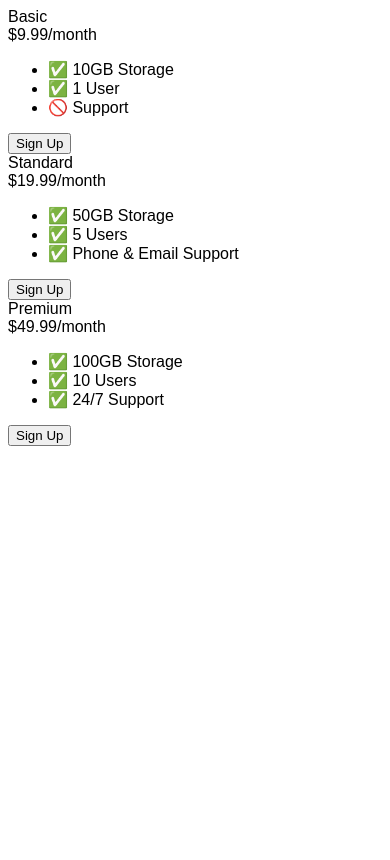
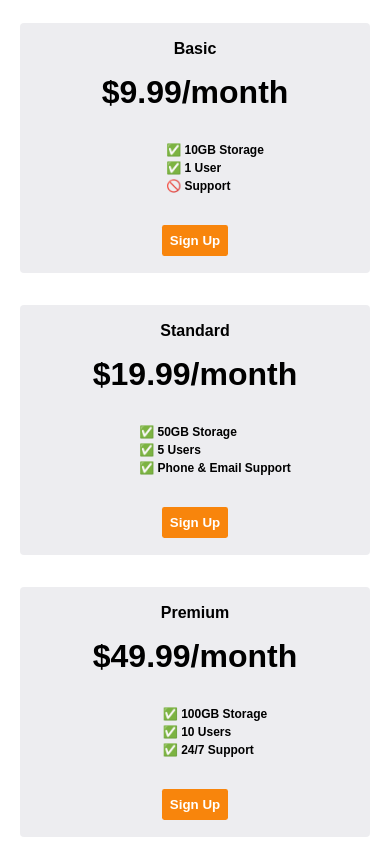
Before and after one commit to PlebianJim/complete-web-dev-2024, a plain HTML site: page 9.4-flexbox-pricing-table/index.html in a window 390 px wide. Drawn offline with Linux system fonts and the light colour scheme; a web font is replaced by a local one.

Commit message:
added stylings for full width and media queries for responsiveness

```diff
--- a/9.4-flexbox-pricing-table/index.html
+++ b/9.4-flexbox-pricing-table/index.html
@@ -9,10 +9,96 @@
   <style>
     body {
       font-family: "Sono", sans-serif;
+      height: 100vh;
+      display: flex;
+      justify-content: center;
+      align-items: center;
+    }
+
+    .pricing-container {
+      display: flex;
+      align-items: center;
+      justify-content: space-around;
+      gap: 2rem;
+    }
+
+    .pricing-plan {
+      min-height: 300px;
+      min-width: 450px;
+      display: flex;
+      flex-direction: column;
+      justify-content: center;
+      align-items: center;
+      background-color: #ededf0;
+      gap: 1rem;
+      border-radius: 0.25rem;
+    }
+
+    .plan-title {
+      font-weight: 700;
+      font-size: 1.5rem;
+      margin-top: 1rem;
+    }
+
+    .plan-price {
+      font-weight: 700;
+      font-size: 3rem;
+    }
+
+    .plan-features {
+      list-style: none;
+      display: flex;
+      flex-direction: column;
+      gap: 0.5em;
+    }
+
+    .plan-features li {
+      font-weight: 600;
+    }
+
+    .plan-button {
+      background-color: #f8850c;
+      color: white;
+      border: none;
+      padding: 0.75em;
+      margin-bottom: 1rem;
+      border-radius: 0.15rem;
+      font-weight: 600;
     }
 
     /* Hint: What can you do with a media query and flexbox? */
-    @media (max-width: 1250px) {}
+    @media (max-width: 1250px) {
+      .pricing-container {
+        flex-direction: column;
+      }
+
+      .pricing-plan {
+        min-height: 250px;
+        min-width: 350px;
+      }
+
+      .plan-title {
+        font-size: 1rem;
+        margin-top: 0.5rem;
+      }
+
+      .plan-price {
+        font-size: 2rem;
+      }
+
+      .plan-features {
+        gap: 0.25rem;
+      }
+
+      .plan-features li {
+        font-size: 0.75rem;
+      }
+
+      .plan-button {
+        padding: 0.5rem;
+        margin-bottom: 0.5rem;
+      }
+    }
   </style>
 </head>
 
```
